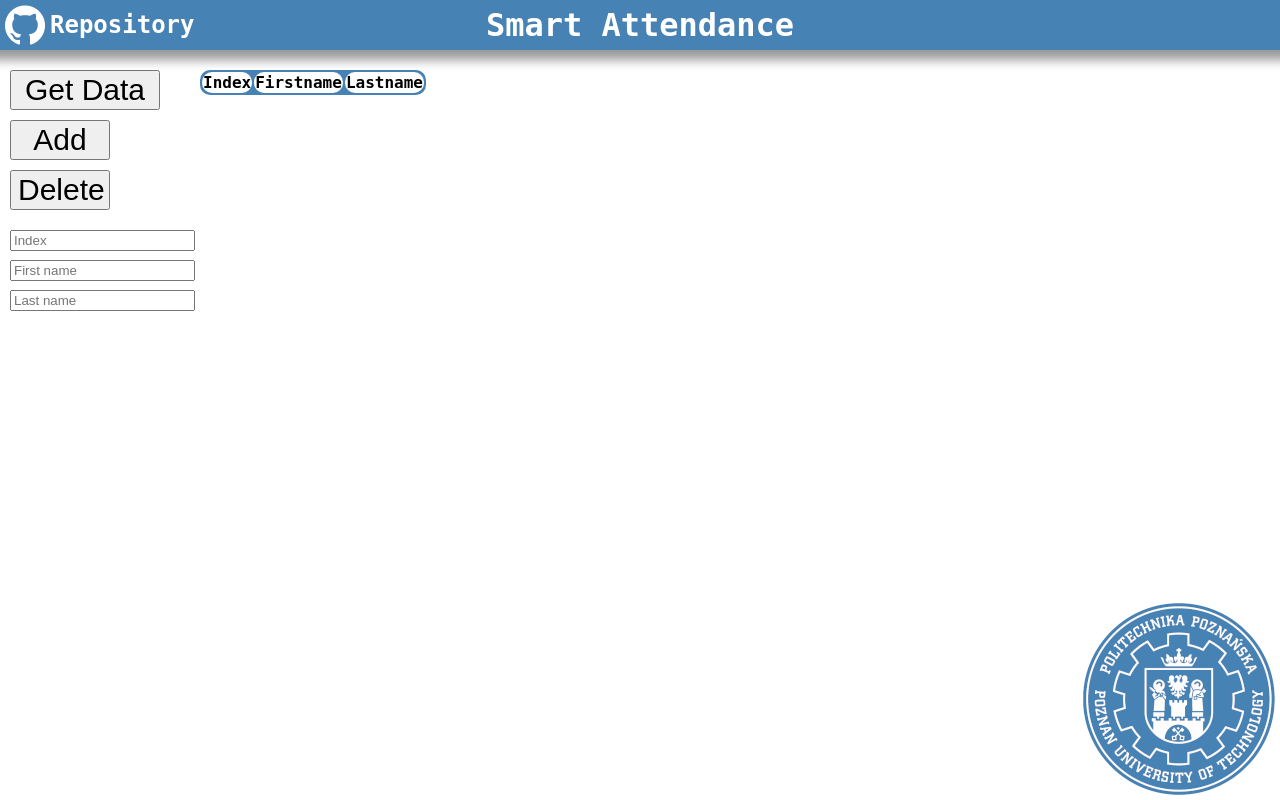
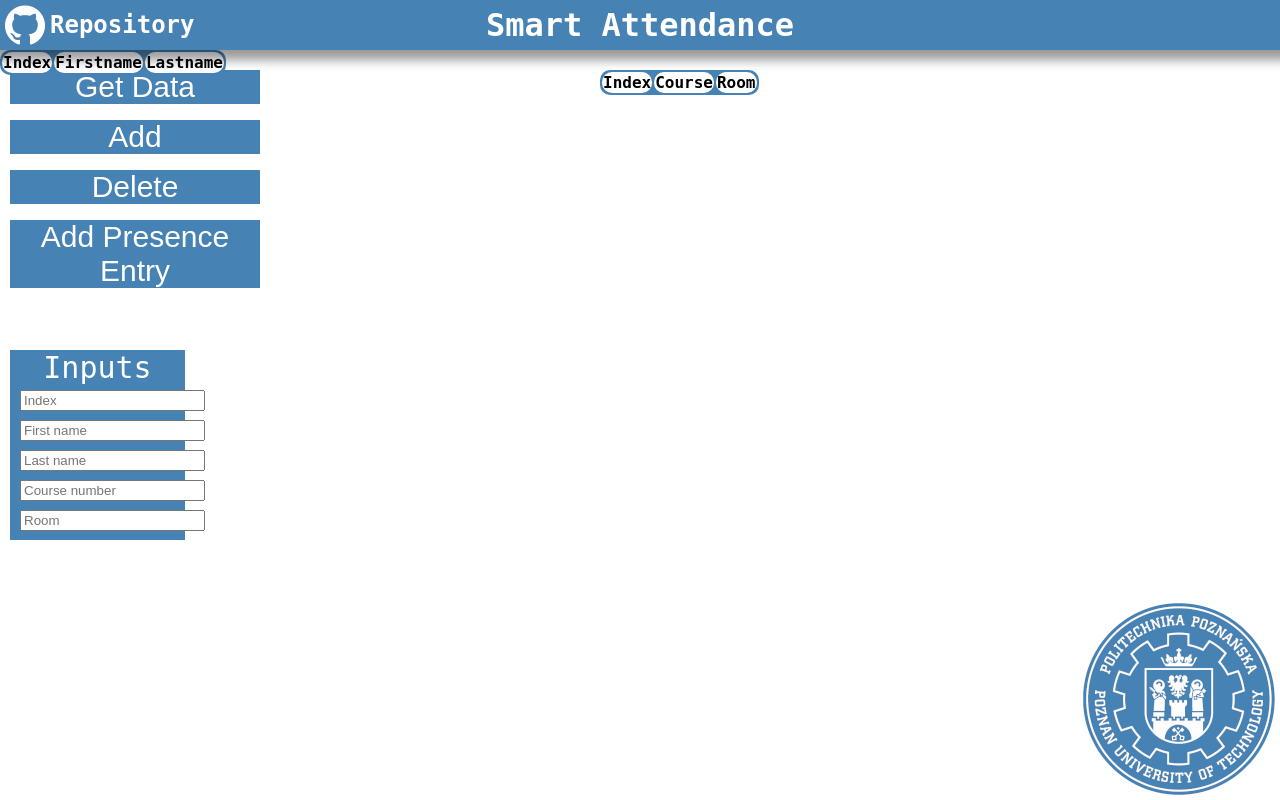
Before and after one commit to PUT-PTM/2019_SmartAttendance, a Flask app: page /SmartAttendance in a window 1280 px wide. Run offline with Flask 2, Linux system fonts and the light colour scheme; data that the repository does not hold is empty.

Commit message:
Add presence table and server route (WIP)

```diff
--- a/Server_Code/main.py
+++ b/Server_Code/main.py
@@ -1,4 +1,6 @@
 # Imports
+import now as now
+from datetime import datetime
 from flask import Flask
 from flask import request
 from flask import Response
@@ -52,13 +54,9 @@ def student_exists(sid):
         return Response(status=400)
 
     # Correct request
-    cursor.execute('select COUNT(1) from StudentInfo where StudentID=' + str(sid) + ';')
+    cursor.execute('select COUNT(1) from StudentInfo where SID=' + str(sid) + ';')
     result = cursor.fetchone()
-
-    if str(result[0]) == '1':
-        return Response(status=409)
-    else:
-        return Response(status=200)
+    return str(result[0]) == '1'
 
 
 @app.route('/tables/StudentInfo/<int:sid>', methods=['GET', 'DELETE'])
@@ -67,7 +65,7 @@ def tables_student_exists_delete(sid):
         return student_exists(sid)
     # end if GET
     if request.method == 'DELETE':
-        cursor.execute('delete from StudentInfo where StudentID=' + str(sid) + ';')
+        cursor.execute('delete from StudentInfo where SID=' + str(sid) + ';')
         conn.commit()
         return Response(status=200)
     # end if DELETE
@@ -76,7 +74,7 @@ def tables_student_exists_delete(sid):
 @app.route('/tables/StudentInfo/', methods=['GET', 'POST'])
 def tables_student():
     if request.method == 'GET':
-        cursor.execute('select * from StudentInfo order by StudentID asc;')
+        cursor.execute('select * from StudentInfo order by SID asc;')
 
         resp = Response(status=200)
 
@@ -100,12 +98,69 @@ def tables_student():
     # end if GET
     elif request.method == 'POST':
         payload = json.loads(request.data)
-        if student_exists(str(payload['SID'])).status_code != 200:
+        if student_exists(str(payload['SID'])):
             return Response(status=409)
-        sqlReq = 'insert into StudentInfo values (' + str(payload['SID']) + ',\'' + payload['fName'] + '\',\'' + \
-                 payload['lName'] + '\');'
-        print(sqlReq)
-        cursor.execute(sqlReq)
+
+        sid = str(payload['SID'])
+        f_name = '\'' + payload['fName'] + '\''
+        l_name = '\'' + payload['lName'] + '\''
+
+        sql_req = 'insert into StudentInfo values (' + sid + ',' + f_name + ',' + l_name + ');'
+        print(sql_req)
+        cursor.execute(sql_req)
+        conn.commit()
+        print('Finished sql req!')
+        return Response(status=200)
+    # end elif POST
+
+
+@app.route('/tables/Presence/', methods=['GET', 'POST'])
+def tables_presence():
+    if request.method == 'GET':
+        cursor.execute('select * from Presence order by [Date] asc;')
+
+        resp = Response(status=200)
+
+        # Convert table into json
+        payload = json.loads('{"elements":[]}')
+        row = cursor.fetchone()
+        while row:
+            payload['elements'].append(
+                json.loads(
+                    '{' +
+                    '"SID":' + str(row[0]) + ',' +
+                    '"Date": "' + row[1] + '",' +
+                    '"CID": "' + row[2] + '"' +
+                    '"Room": "' + row[3] + '"' +
+                    '}'
+                )
+            )
+            row = cursor.fetchone()
+        # While end
+        resp.data = json.dumps(payload)
+        return resp
+    # end if GET
+    elif request.method == 'POST':
+        payload = json.loads(request.data)
+        if not student_exists(str(payload['SID'])):
+            return False
+
+        sid = str(payload.get('SID'))
+        date = '\'' + datetime.now().strftime('%Y-%m-%d %H:%M:%S') + '\''
+        cid = payload.get('CID')
+        room = '\'' + payload.get('Room') + '\''
+
+        # Request building
+        sql_req = 'insert into Presence values (' + sid + ',' + date
+        if cid is not None:
+            sql_req += ',' + str(cid)
+        if len(room) > 2:
+            sql_req += ',' + room
+        sql_req += ');'
+
+        print(sql_req)
+
+        cursor.execute(sql_req)
         conn.commit()
         print('Finished sql req!')
         return Response(status=200)
--- a/Server_Code/static/content/content.css
+++ b/Server_Code/static/content/content.css
@@ -6,49 +6,84 @@
     font-family: gliphicons-halflings-regular, monospace;
 }
 
-#But_Data {
+.Buttons {
     position: absolute;
     top: 20px;
     left: 10px;
+}
 
-    width: 150px;
+button {
+    padding: 0;
+    border: none;
+    color: white;
+    background-color: steelblue;
+    transition: background-color ease-in 300ms;
+}
+
+#But_Data {
+    position: absolute;
+    top: 0;
+    left: 0;
+
+    width: 250px;
 
     font-size: 30px;
 }
 
 #But_Add {
     position: absolute;
-    top: 70px;
-    left: 10px;
+    top: 50px;
+    left: 0;
 
-    width: 100px;
+    width: 250px;
 
     font-size: 30px;
 }
 
 #But_Del {
     position: absolute;
-    top: 120px;
-    left: 10px;
+    top: 100px;
+    left: 0;
 
-    width: 100px;
+    width: 250px;
 
     font-size: 30px;
 }
 
-#test {
+#But_Pres_Add {
     position: absolute;
-    top: 120px;
-    left: 200px;
+    top: 150px;
+    left: 0;
+
+    width: 250px;
+
+    font-size: 30px;
 }
 
-#Table {
+.Tables {
     position: absolute;
     top: 20px;
-    left: 200px;
+    left: 300px;
+}
+
+#Table_Students {
+    position: absolute;
+    top: 0;
+    left: 0;
     background-color: steelblue;
     border-radius: 10px;
 
+    max-width: 290px;
+}
+
+#Table_Presence {
+    position: absolute;
+    top: 0;
+    left: 300px;
+    background-color: steelblue;
+    border-radius: 10px;
+
+    max-width: 290px;
 }
 
 th {
@@ -60,20 +95,60 @@ td {
     color: white;
 }
 
+.Inputs {
+    position: absolute;
+    top: 300px;
+    left: 10px;
+
+    height: 190px;
+    width: 175px;
+
+    padding: 0;
+    margin:0;
+
+    background-color: steelblue;
+}
+
+#Inputs_Title {
+    position: absolute;
+    top: 0;
+    left: 0;
+
+    width: 100%;
+
+    text-align: center;
+    font-size: 30px;
+    margin-top: 0;
+
+    color: white;
+}
+
 #Input_SID {
     position: absolute;
-    top: 180px;
+    top: 40px;
     left: 10px;
 }
 
 #Input_fName {
     position: absolute;
-    top: 210px;
+    top: 70px;
     left: 10px;
 }
 
 #Input_lName {
     position: absolute;
-    top: 240px;
+    top: 100px;
     left: 10px;
 }
+
+#Input_CID {
+    position: absolute;
+    top: 130px;
+    left: 10px;
+}
+
+#Input_Room {
+    position: absolute;
+    top: 160px;
+    left: 10px;
+}
--- a/Server_Code/static/content/site.css
+++ b/Server_Code/static/content/site.css
@@ -42,7 +42,7 @@ input[type="checkbox"].input-validation-error {
     height: 100%;
     width: 100%;
     min-height: 640px;
-    min-width: 640px;
+    min-width: 960px;
 
     margin: 0;
 }
--- a/Server_Code/static/scripts/listeners.js
+++ b/Server_Code/static/scripts/listeners.js
@@ -18,4 +18,24 @@ $(document).ready(function () {
         let index = parseInt($('#Input_SID').val());
         db_delete_row(index);
     });
+    $('#But_Pres_Add').on("click", function () {
+        let index = parseInt($('#Input_SID').val());
+        let CID = parseInt($('#Input_CID').val());
+        let room = parseInt($('#Input_Room').val());
+        db_add_presence(index, CID, room);
+    });
 });
+
+//Mouseover event atachment and handling
+$(document).ready(function () {
+    $("button").on("mouseenter", function () {
+        $(this).css({'backgroundColor': "lightsteelblue"});
+    });
+});
+
+//Mouseout event atachment and handling
+$(document).ready(function () {
+    $("button").on("mouseleave", function () {
+        $(this).css({'backgroundColor': "steelblue"});
+    });
+});
--- a/Server_Code/static/scripts/logic.js
+++ b/Server_Code/static/scripts/logic.js
@@ -3,11 +3,11 @@ function db_get_content() {
         url: 'http://localhost:80/tables/StudentInfo/'
     }, function (data) {
         let dataParse = JSON.parse(data);
-        if ($('#Table').length) {
-            $('#Table').remove();
+        if ($('#Table_Students').length) {
+            $('#Table_Students').remove();
         }
         $('.Content_Container').append(
-            `<table id="Table">
+            `<table id="Table_Students">
                 <tr>
                 <th>Index</th>
                 <th>Firstname</th>
@@ -16,7 +16,7 @@ function db_get_content() {
             </table>`
         );
         dataParse['elements'].forEach(function (elem) {
-            $('#Table').append(
+            $('#Table_Students').append(
                 '<tr>' +
                 '<td>' + elem['SID'] + '</td>' +
                 '<td>' + elem['fName'] + '</td>' +
@@ -35,6 +35,20 @@ function db_index_exists(index) {
     });
 }
 
+function db_add_presence(index, CID, room) {
+    if (!isNaN(index) && index.toString().indexOf('.') === -1) {
+        let jsonData = '{"SID":' + index + ',"CID":' + CID.toString() + ',"Room":"' + room + '"}';
+        jQuery.post({
+            url: 'http://localhost:80/tables/Presence/',
+            dataType: "json",
+            contentType: "application/json",
+            data: jsonData
+        }, function (data, textStatus, jqXHR) {
+            return jqXHR.status === 200;
+        });
+    }
+}
+
 function db_add_row(index, fName, lName) {
     if (!isNaN(index) && index.toString().indexOf('.') === -1) {
         if (fName.length !== 0 && lName.length !== 0) {
@@ -45,6 +59,7 @@ function db_add_row(index, fName, lName) {
                 contentType: "application/json",
                 data: jsonData
             }, function (data, textStatus, jqXHR) {
+                db_get_content();
                 return jqXHR.status === 200;
             });
         }
--- a/Server_Code/templates/Index.html
+++ b/Server_Code/templates/Index.html
@@ -16,21 +16,38 @@
 <body>
 <div class="Main_Container">
     <div class="Content_Container">
+        <div class="Buttons">
             <button id="But_Data">Get Data</button>
             <button id="But_Add">Add</button>
             <button id="But_Del">Delete</button>
+            <button id="But_Pres_Add">Add Presence Entry</button>
+        </div>
 
+        <div class="Inputs">
+            <p id="Inputs_Title">Inputs</p>
             <label for="Input_SID"></label><input type="number" name="SID" placeholder="Index" id="Input_SID">
             <label for="Input_fName"></label><input type="text" name="fName" placeholder="First name" id="Input_fName">
             <label for="Input_lName"></label><input type="text" name="lName" placeholder="Last name" id="Input_lName">
+            <label for="Input_CID"></label><input type="number" name="CID" placeholder="Course number" id="Input_CID">
+            <label for="Input_Room"></label><input type="text" name="Room" placeholder="Room" id="Input_Room">
+        </div>
 
-        <table id="Table">
+        <div class="Tables">
+            <table id="Table_Students">
                 <tr>
                     <th>Index</th>
                     <th>Firstname</th>
                     <th>Lastname</th>
                 </tr>
             </table>
+            <table id="Table_Presence">
+                <tr>
+                    <th>Index</th>
+                    <th>Course</th>
+                    <th>Room</th>
+                </tr>
+            </table>
+        </div>
     </div>
     <div class="Navbar_Container">
         <h1 id="Title">Smart Attendance</h1>
```
Lines whose indentation alone changed are shown as unchanged.
